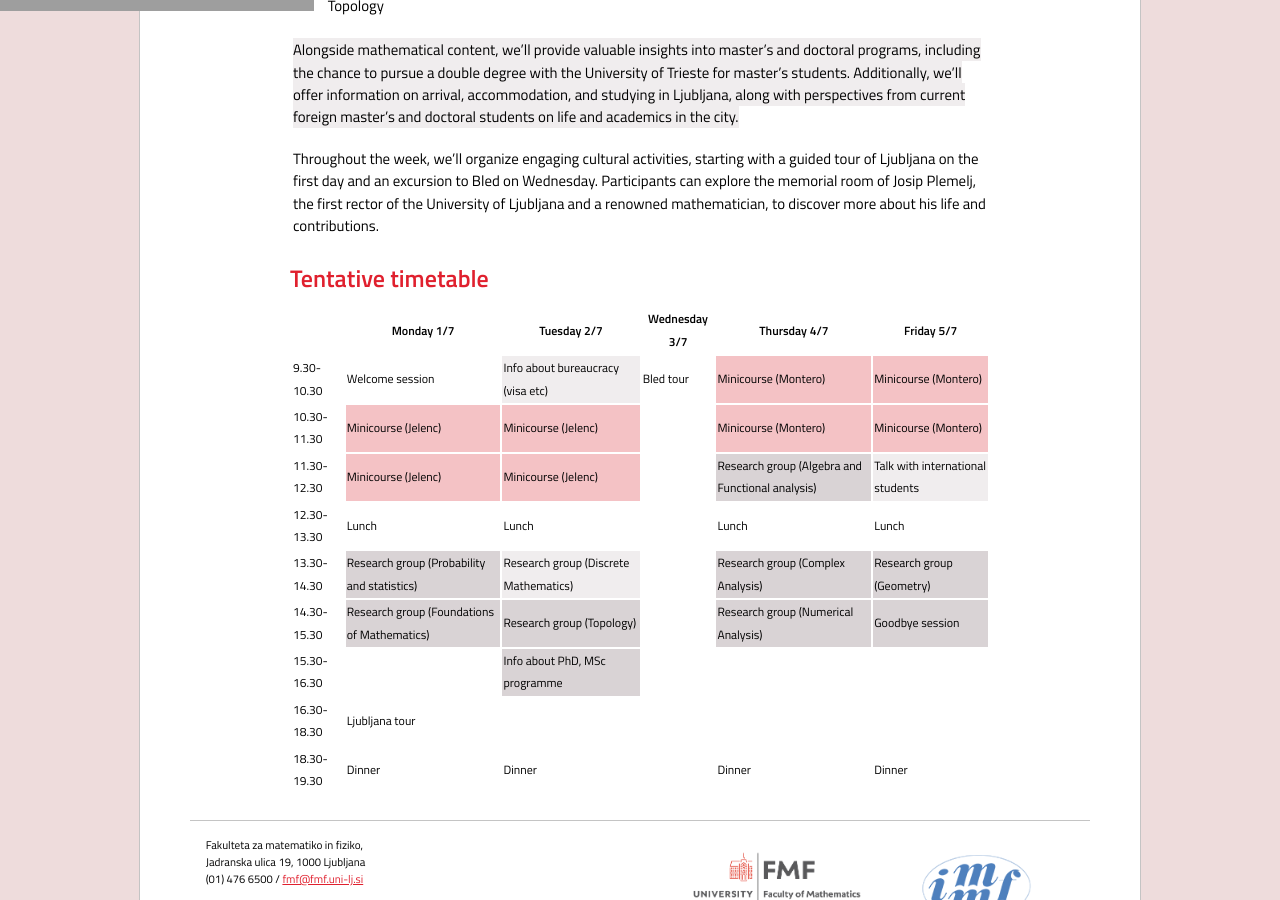
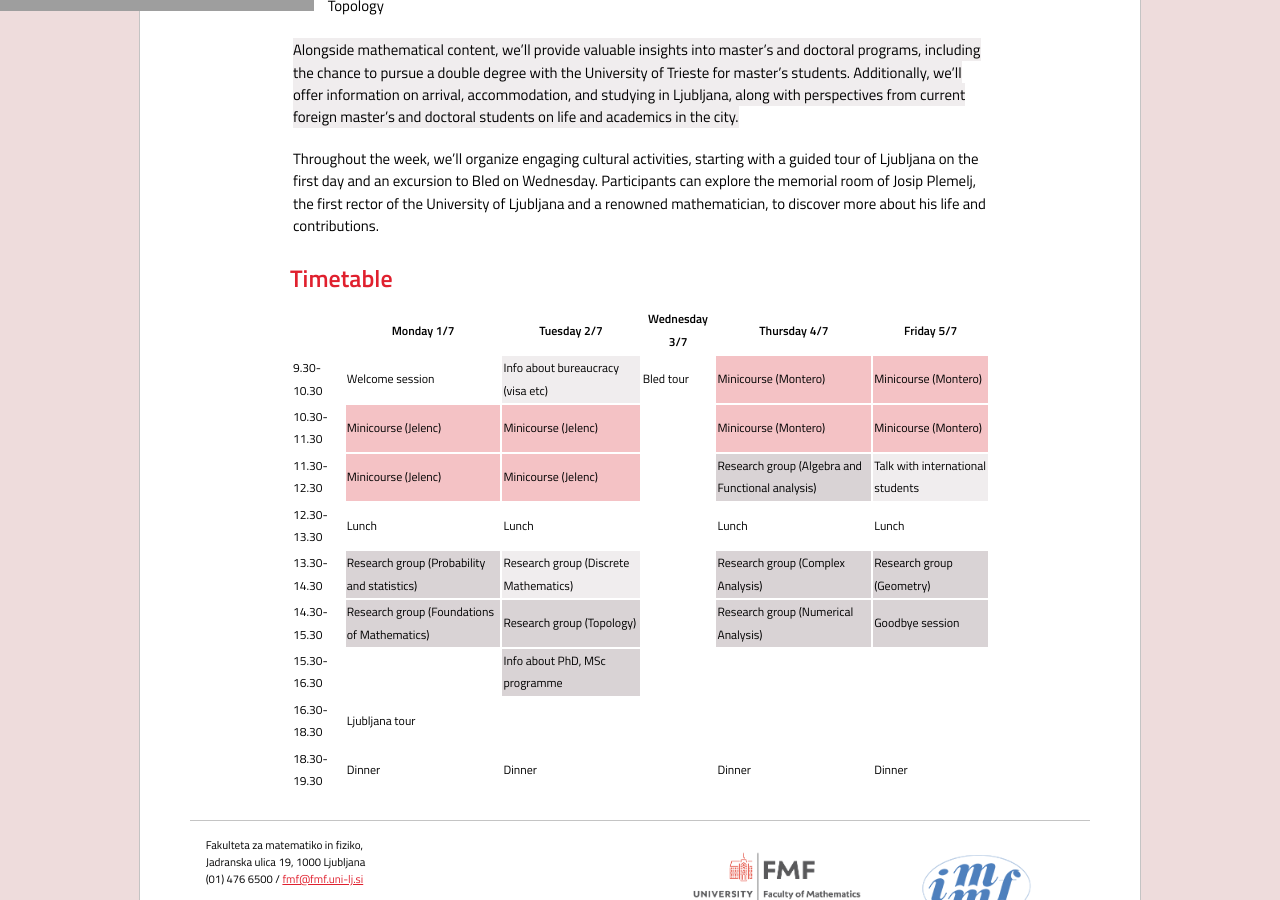
Before and after one commit to ul-fmf/mathematics-in-ljubljana, a Jekyll site: the page built from program.md, in a window 1280 px wide and 900 px high, scrolled down 3660 px. Built offline with Jekyll 4.4.1, drawn with Linux system fonts in a browser that asks for light colours; nearby versions of some CDN libraries; a style sheet for code colours, icons or effects is not loaded.

Commit message:
Update program.md

```diff
--- a/program.md
+++ b/program.md
@@ -33,7 +33,7 @@ Alongside mathematical content, we'll provide valuable insights into master's an
 
 Throughout the week, we'll organize engaging cultural activities, starting with a guided tour of Ljubljana on the first day and an excursion to Bled on Wednesday. Participants can explore the memorial room of Josip Plemelj, the first rector of the University of Ljubljana and a renowned mathematician, to discover more about his life and contributions.
 
-# Tentative timetable
+# Timetable
 
 <table class="timetable">
   <thead>
```
